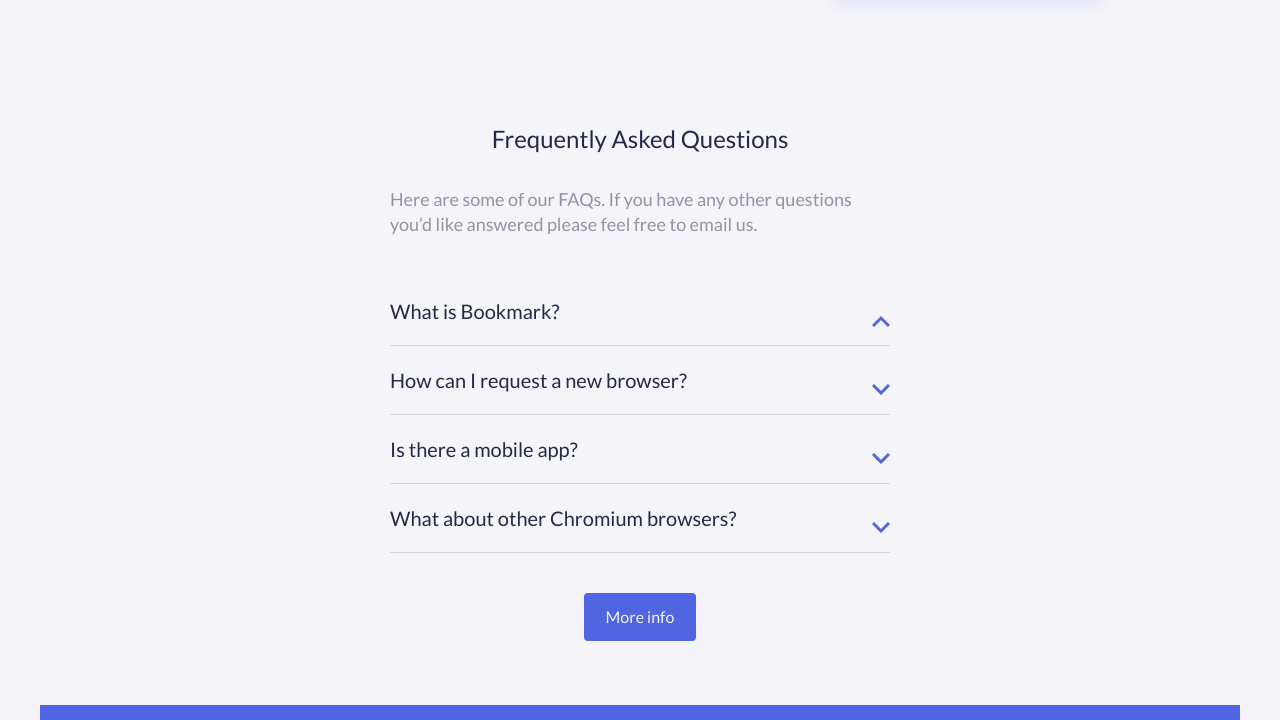
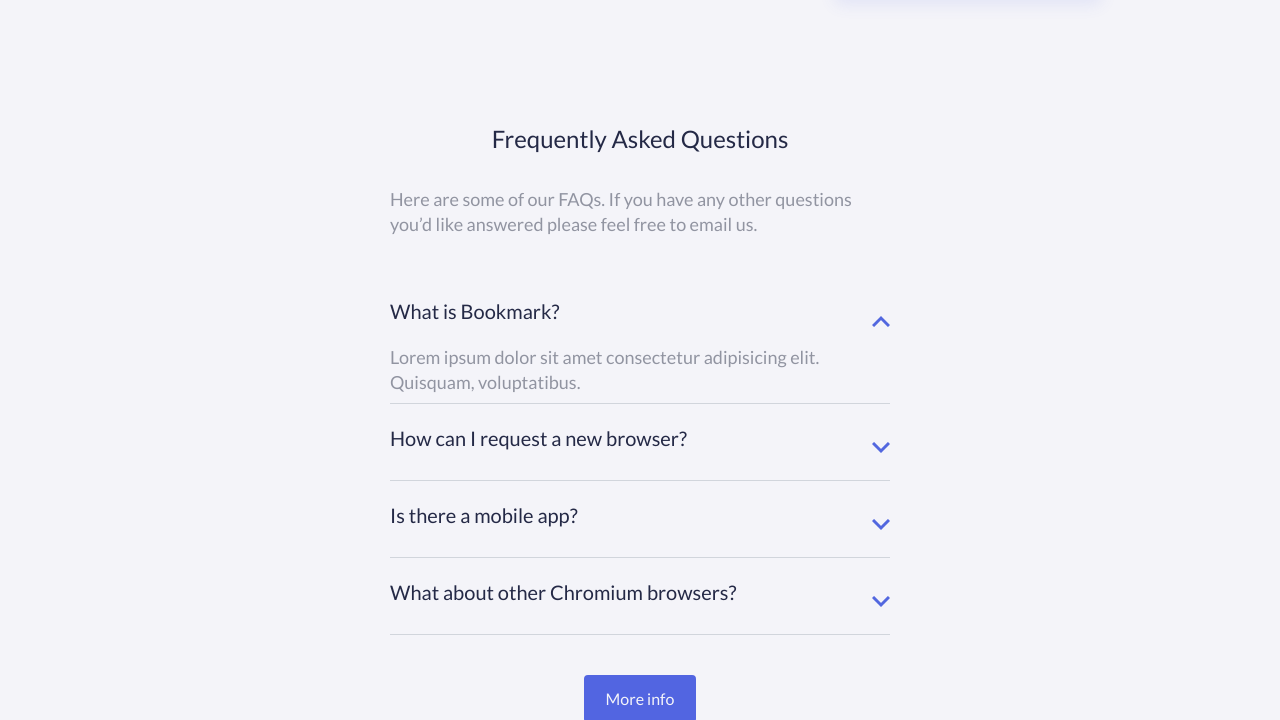
Before and after one commit to edison-r/S1-Web-Evolution-Project, a website: page index.html in a window 1280 px wide. Both pictures are taken after a click on the button "What is Bookmark?". Shown: the part 2080-2800 px from the top of the page. Drawn offline with Linux system fonts and the light colour scheme.

Commit message:
js accordion changed to add transition

```diff
--- a/index.html
+++ b/index.html
@@ -168,7 +168,7 @@
                             <img class="faq__icon transition-transform duration-500" src="/img/icon-arrow.svg" alt="Icono de flecha"></img>
                         </div>
                     </button>
-                    <p class="faq__answer !mb-5 ">Lorem ipsum dolor sit amet consectetur adipisicing elit. Quisquam, voluptatibus.</p>
+                    <p class="faq__answer !mb-2 max-h-0 overflow-hidden transition-all duration-500 ease-in-out">Lorem ipsum dolor sit amet consectetur adipisicing elit. Quisquam, voluptatibus.</p>
                 </div>
                 <div class="faq__item border-b border-gray-300">
                     <button class="faq__question w-full !mt-5 text-xl font-medium text-[#242946]">
@@ -177,8 +177,7 @@
                             <img class="faq__icon transition-transform duration-500" src="/img/icon-arrow.svg" alt="Icono de flecha"></img>
                         </div>
                     </button>
-                    <p class="faq__answer !mb-5 hidden">Lorem ipsum dolor sit amet consectetur adipisicing elit. Quisquam, voluptatibus.</p>
-                </div>
+                    <p class="faq__answer !mb-2 max-h-0 overflow-hidden transition-all duration-500 ease-in-out">Lorem ipsum dolor sit amet consectetur adipisicing elit. Quisquam, voluptatibus.</p>                </div>
                 <div class="faq__item border-b border-gray-300">
                     <button class="faq__question w-full !mt-5 text-xl font-medium text-[#242946]">
                         <div class="flex items-center justify-between">
@@ -186,8 +185,7 @@
                             <img class="faq__icon transition-transform duration-500" src="/img/icon-arrow.svg" alt="Icono de flecha"></img>
                         </div>
                     </button>
-                    <p class="faq__answer !mb-5 hidden">Lorem ipsum dolor sit amet consectetur adipisicing elit. Quisquam, voluptatibus.</p>
-                </div>
+                    <p class="faq__answer !mb-2 max-h-0 overflow-hidden transition-all duration-500 ease-in-out">Lorem ipsum dolor sit amet consectetur adipisicing elit. Quisquam, voluptatibus.</p>                </div>
                 <div class="faq__item border-b border-gray-300">
                     <button class="faq__question w-full !mt-5 text-xl font-medium text-[#242946]">
                         <div class="flex items-center justify-between">
@@ -195,8 +193,7 @@
                             <img class="faq__icon transition-transform duration-500" src="/img/icon-arrow.svg" alt="Icono de flecha"></img>
                         </div>
                     </button>
-                    <p class="faq__answer !mb-5 hidden">Lorem ipsum dolor sit amet consectetur adipisicing elit. Quisquam, voluptatibus.</p>
-                </div>
+                    <p class="faq__answer !mb-2 max-h-0 overflow-hidden transition-all duration-500 ease-in-out">Lorem ipsum dolor sit amet consectetur adipisicing elit. Quisquam, voluptatibus.</p>                </div>
             </div>
             <a class="btn btn__primary mt-5">More info</a>
         </div>
--- a/main.js
+++ b/main.js
@@ -79,35 +79,29 @@
 
 // Accordion functionality
 document.addEventListener("DOMContentLoaded", function () {
-    // Paso 1: Seleccionamos todos los botones de pregunta
     const questions = document.querySelectorAll(".faq__question");
 
     questions.forEach((question) => {
         question.addEventListener("click", function () {
-            // Paso 2: Localizamos el contenedor padre (faq__item)
             const faqItem = this.closest(".faq__item");
-
-            // Paso 3: Localizamos la respuesta y el icono dentro de ese bloque
             const answer = faqItem.querySelector(".faq__answer");
             const icon = faqItem.querySelector(".faq__icon");
 
-            // Paso 4: Alternamos (mostrar/ocultar) la respuesta
-            answer.classList.toggle("hidden");
+            const isOpen = answer.style.maxHeight && answer.style.maxHeight !== "0px";
 
-            // Paso 5: Rotamos el icono si está abierto
-            icon.classList.toggle("rotate-180");
+            // Cierra todas las respuestas
+            document.querySelectorAll(".faq__answer").forEach(p => {
+                p.style.maxHeight = null;
+            });
+            document.querySelectorAll(".faq__icon").forEach(i => {
+                i.classList.remove("rotate-180");
+            });
 
-            // Paso 6: (opcional) cerrar otros acordeones abiertos
-            questions.forEach((otherQuestion) => {
-                if (otherQuestion !== this) {
-                    const otherItem = otherQuestion.closest(".faq__item");
-                    const otherAnswer = otherItem.querySelector(".faq__answer");
-                    const otherIcon = otherItem.querySelector(".faq__icon");
-
-                    otherAnswer.classList.add("hidden");
-                    otherIcon.classList.remove("rotate-180");
-                }
-            });
+            // Si no estaba abierta, la abrimos
+            if (!isOpen) {
+                answer.style.maxHeight = answer.scrollHeight + "px";
+                icon.classList.add("rotate-180");
+            }
         });
     });
 });
```
Also changed, not shown: dist/output.css.
